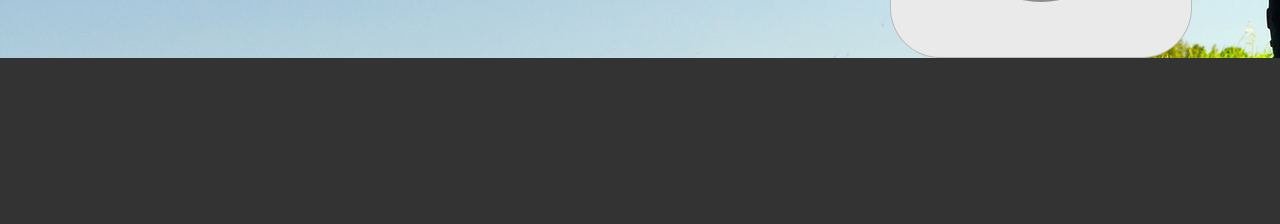
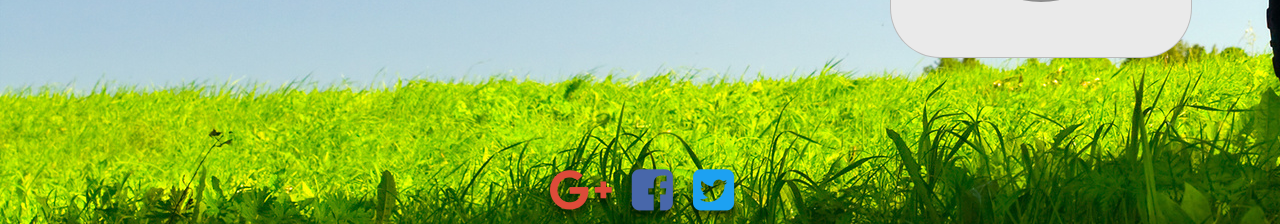
Before and after one commit to alperhabal/webprojem, a plain HTML site: page anasayfa.html in a window 1280 px wide. Shown: the part 894-1118 px from the top of the page. Before the commit the page ends 800 px from the top, so only its background shows below. Drawn offline with Linux system fonts and the light colour scheme.

Commit message:
8nisan2019

```diff
--- a/anasayfa.html
+++ b/anasayfa.html
@@ -75,6 +75,7 @@
     <div id="footrenk"></div>
   </div>
 </div>
+
 <div id="camera">
   <div class="strip">
   </div>
@@ -86,15 +87,23 @@
   </div>
 </div>
 <div id="panel">
-  <div class="pic">
+  <div class="p1">
     <img src="http://lorempixel.com/150/150/people"/>
   </div>
   <center>
-    <a href="#" class="lnk">My Portfolio</a>
+    <p>My Style </p>
   </center>
 </div>
 <div class="shadow">
 </div>
 
+
+<link rel="stylesheet" href="https://maxcdn.bootstrapcdn.com/font-awesome/4.7.0/css/font-awesome.min.css">
+<div class="wrapper">
+   <a target="_blank" href="your_url_here"><i class="fa fa-3x fa-google-plus"></i></a>
+   <a target="_blank" href="your_url_here"><i class="fa fa-3x fa-facebook-square"></i></a>
+   <a target="_blank" href="your_url_here"><i class="fa fa-3x fa-twitter-square"></i>
+</div></a>
+
 </body>
 </html>
--- a/style.css
+++ b/style.css
@@ -542,3 +542,29 @@ body.open > .shadow {
     box-shadow: 0px 1px 0px rgba(0,0,0,.4);
   }
 }
+
+
+.wrapper {
+  margin-top: 900px;
+  margin-left: -600px;
+  display: inline-flex;
+  justify-content: center;
+}
+.wrapper i {
+  padding: 10px;
+  text-shadow: 0px 6px 8px rgba(0, 0, 0, 0.6);
+  transition: all ease-in-out 150ms;
+}
+.wrapper a:nth-child(1) {
+  color: #dd4b39;
+}
+.wrapper a:nth-child(2) {
+  color: #4867AA;
+}
+.wrapper a:nth-child(3) {
+  color: #1DA1F2;
+}
+.wrapper i:hover {
+  margin-top: -3px;
+  text-shadow: 0px 14px 10px rgba(0, 0, 0, 0.4);
+}
```
